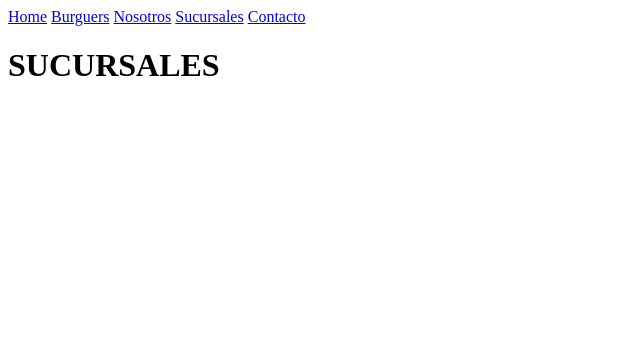
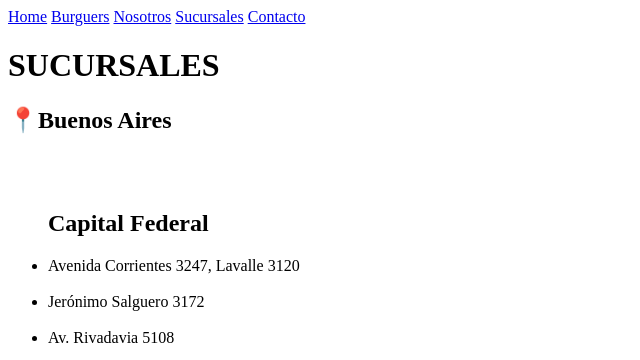
Before and after one commit to leilabritezneira/grupo22CodoaCodo, a Python web app: template Templates/sucursales.html in a window 1280 px wide. Shown: the top 360 px of the page, without its empty margins (0-640 px from the left). Before the commit the page ends 76 px from the top, so only its background shows below. Run offline with Jinja, Linux system fonts and the light colour scheme; the template is opened without the code that fills it, so the values that code supplies are empty.

Commit message:
Modificando sucursarles
Primer paso

```diff
--- a/Templates/sucursales.html
+++ b/Templates/sucursales.html
@@ -23,7 +23,60 @@
         <h1>SUCURSALES</h1>
     </main>
 
-    <footer></footer>
+    <!-- Un section para cada localidad -->
+
+    <section>
+
+        <h2>📍Buenos Aires</h2>
+
+        <br>
+        <br>
+
+        <div>
+            <ul>
+                 <h2>Capital Federal</h3>
+
+                 <li>Avenida Corrientes 3247, Lavalle 3120 </li>
+                 <br>
+                 <li>Jerónimo Salguero 3172</li>
+                 <br>
+                 <li>Av. Rivadavia 5108</li>
+            </ul>
+
+            <iframe src="https://www.google.com/maps/embed?pb=!1m18!1m12!1m3!1d3284.0113003546085!2d-58.41356462492869!3d-34.60387575750533!2m3!1f0!2f0!3f0!3m2!1i1024!2i768!4f13.1!3m3!1m2!1s0x95bcca8c87fde6e1%3A0x2c6d4110fbf70ca4!2sAv.%20Corrientes%203247%2C%20C1193%20CABA!5e0!3m2!1ses-419!2sar!4v1695341291746!5m2!1ses-419!2sar" width="600" height="450" style="border:0;" allowfullscreen="" loading="lazy" referrerpolicy="no-referrer-when-downgrade"></iframe>
+
+    </section>
+
+    <hr>
+
+    <section>
+            <ul>
+                <h2>Mar del Plata</h3>
+
+                <li>Rivadavia 3050</li>
+                <br>
+                <li>Sarmiento 2685</li>
+                <br>
+
+            </ul>
+
+            <iframe src="https://www.google.com/maps/embed?pb=!1m18!1m12!1m3!1d3144.0927086576244!2d-57.55680772352953!3d-37.998297982553176!2m3!1f0!2f0!3f0!3m2!1i1024!2i768!4f13.1!3m3!1m2!1s0x9584dc02660b5dbb%3A0x34e06e51e1037853!2sRivadavia%203050%2C%20B7600GNT%20Mar%20del%20Plata%2C%20Provincia%20de%20Buenos%20Aires!5e0!3m2!1ses-419!2sar!4v1695341522794!5m2!1ses-419!2sar" width="600" height="450" style="border:0;" allowfullscreen="" loading="lazy" referrerpolicy="no-referrer-when-downgrade"></iframe>
+
+        </div>
+
+
+        <div class="mapa"></div>
+
+    </section>
+
+    <br>
+
+    <hr>
+
+
+    <footer>
+        <h3>Codo Burger 2023 © </h3>
+    </footer>
 
 </body>
 </html>
```
